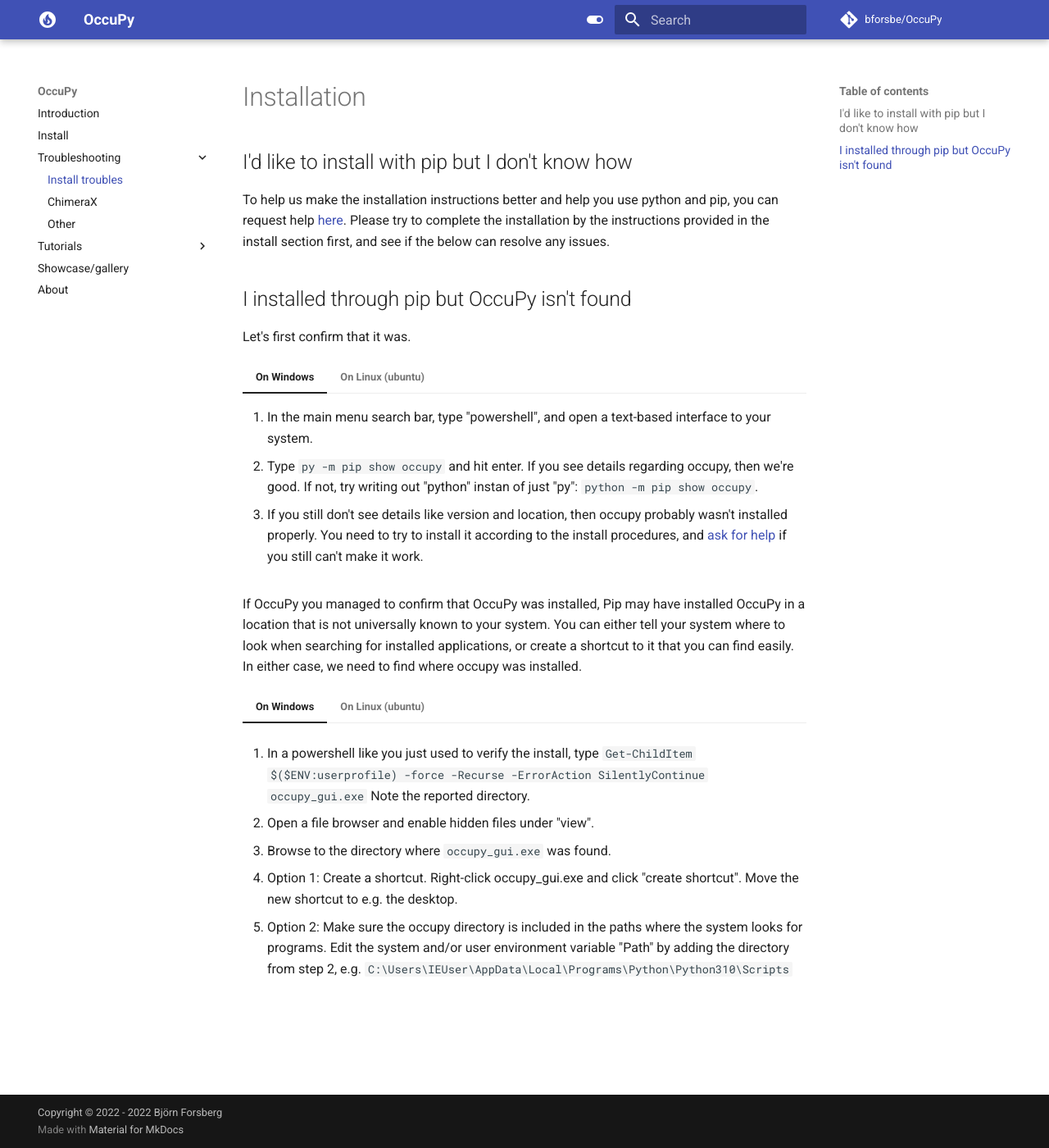
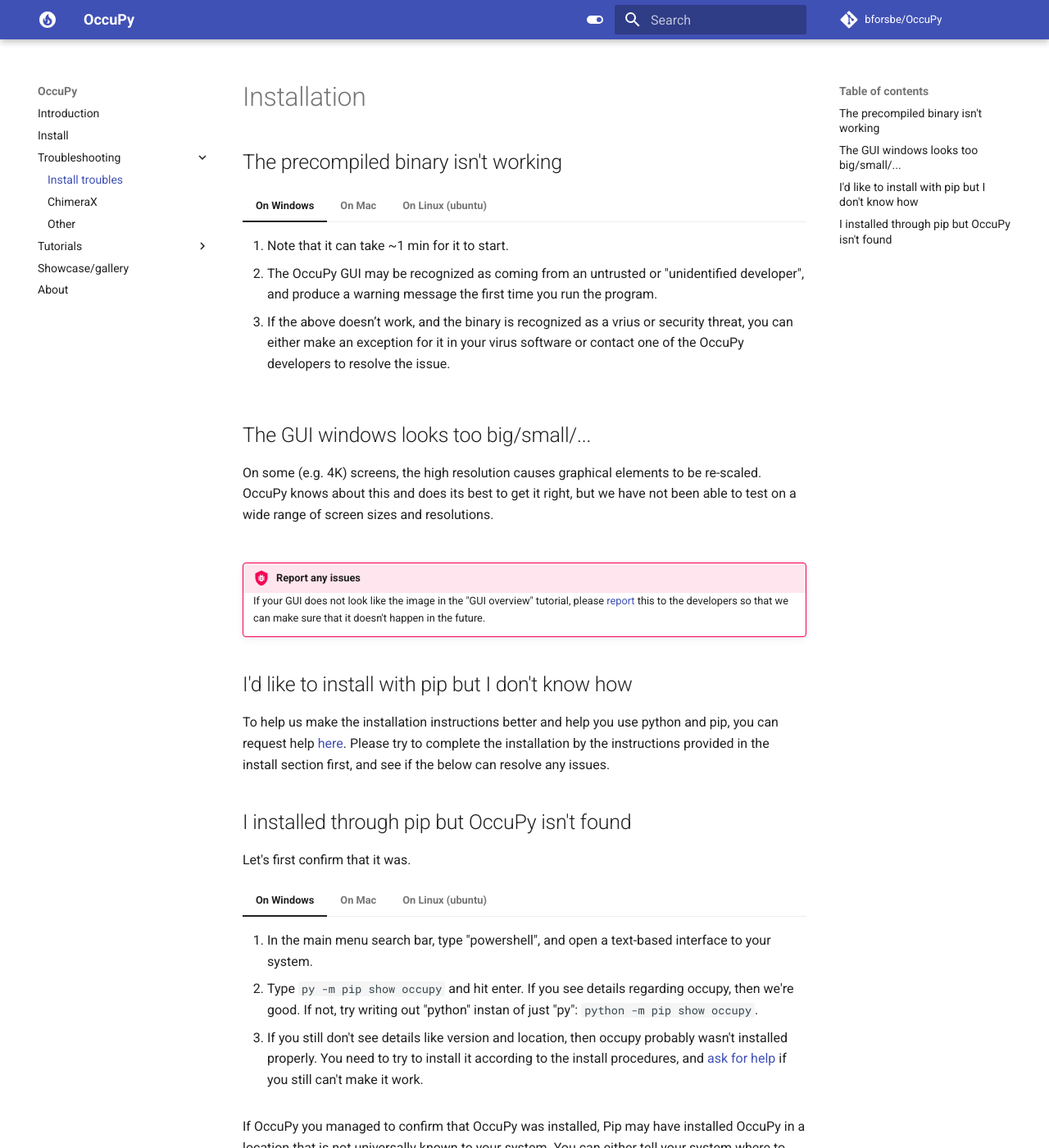
Before and after one commit to bforsbe/OccuPy, an MkDocs documentation site: the page built from docs/Troubleshooting/install_trbl.md, in a window 1280 px wide and 1400 px high. Shown: the whole window at 82% size. Built offline with MkDocs 1.6.1 and Material for MkDocs 9.7.7, drawn with Linux system fonts in a browser that asks for light colours; comment, search, counter and statistics services are not loaded.

Commit message:
mac instructions

````diff
--- a/docs/Troubleshooting/install_trbl.md
+++ b/docs/Troubleshooting/install_trbl.md
@@ -1,4 +1,50 @@
 # Installation
+
+## The precompiled binary isn't working
+
+=== "On Windows"
+
+    1. Note that it can take ~1 min for it to start.
+    2. The OccuPy GUI may be recognized as coming from an untrusted or "unidentified developer", and produce a warning
+    message the first time you run the program.
+    3. If the above doesn’t work, and the binary is recognized as a vrius or security threat, you can either make an
+    exception for it in your virus software or contact one of the OccuPy developers to resolve the issue.
+
+=== "On Mac"
+
+    1. Note that it can take ~1 min for it to start.
+    2. The OccuPy GUI may be recognized as coming from an untrusted or "unidentified developer", and produce a warning
+    message the first time you run the program.
+    If that happens, right-click on the OccuPy GUI binary file and select "Open", and then click the "Open" button
+    in the window that appears.
+    **This requires administrator privileges.**
+    3. If the above doesn’t work, you can run the RAW app from the command line.
+    Open a terminal in the folder where the OccuPy GUI binary is located and run it by typing `./occupy_gui`
+
+=== "On Linux (ubuntu)"
+
+    1. Note that it can take ~1 min for it to start.
+    2. If you get a messsage saying "Could not display occupy_gui, thereis no application installed for
+    executable files", then you may need to alter the "permissions". Click "OK", then right-click the binary and
+    select "Properties". Under "Permissions", make sure "Allow to execute file as program" is checked. Alternatively,
+    you can use a terminal to change the permisssions by typing `chmod a+x occupy_gui`.
+
+
+
+## The GUI windows looks too big/small/...
+
+On some (e.g. 4K) screens, the high resolution causes graphical elements to be re-scaled. OccuPy knows about this
+and does its best to get it right, but we have not been able to test on a wide range of screen sizes and resolutions.
+<br>
+<div class="admonition bug">
+<p class="admonition-title">Report any issues</p>
+<p>
+If your GUI does not look like the image in the "GUI overview" tutorial, please
+<a href="https://github.com/bforsbe/OccuPy/issues">report</a> this to the developers so that we can make sure
+that it doesn't happen in the future.
+</p>
+</div>
+
 
 ## I'd like to install with pip but I don't know how
 To help us make the installation instructions better and help you use python and pip, you can request help
@@ -17,6 +63,12 @@
     You need to try to install it according to the install procedures,
     and <a href="https://form.jotform.com/223012138013033" target="_blank" rel="noopener noreferrer">ask for help</a>
     if you still can't make it work.
+
+=== "On Mac"
+
+    Open a terminal and type `pip show occupy`, and hit enter. If you don't see details like
+    version and location, then occupy probably wasn't installed properly. If you used a virtual environment when
+    installing, make sure to activate it like you did before, and try again.
 
 === "On Linux (ubuntu)"
 
@@ -47,6 +99,20 @@
     system and/or user environment variable "Path" by adding the directory from step 2, e.g.
     ```C:\Users\IEUser\AppData\Local\Programs\Python\Python310\Scripts```
 
+=== "On Mac"
+
+    1. In a terminal where pip is avaialble, call ```pip show occupy```. The reported location is a good indication
+    of where occupy was installed. If the locaton is ```/home/bjornf/.local/lib/python3.8/site-packages```, then the
+    location of the program is likely ```/home/bjornf/.local/bin```
+
+    2. To add the path of the program permanently, open the startup list of environment variables. On Ubuntu this is
+    likely /etc/environment. You will need root access for this.
+
+    3. The PATH variable is a colon-separated list. Add the ```occupy_gui``` path as new entry in this list.
+
+    4. If you do mot have the access rights to to this system-wide, you can add the following to your session
+    startup file: ```export PATH=$PATH:</path/to/occupy/program>```
+
 === "On Linux (ubuntu)"
 
     1. In a terminal where pip is avaialble, call ```pip show occupy```. The reported location is a good indication
````
